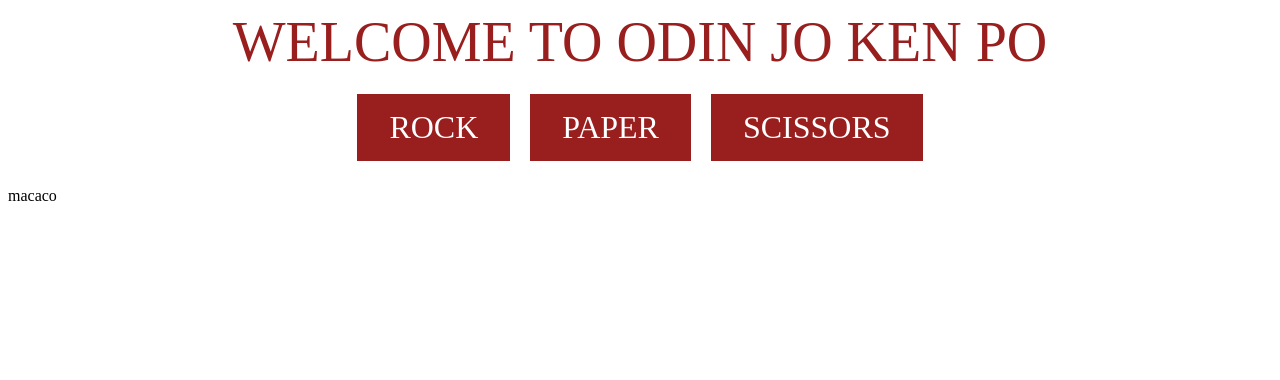
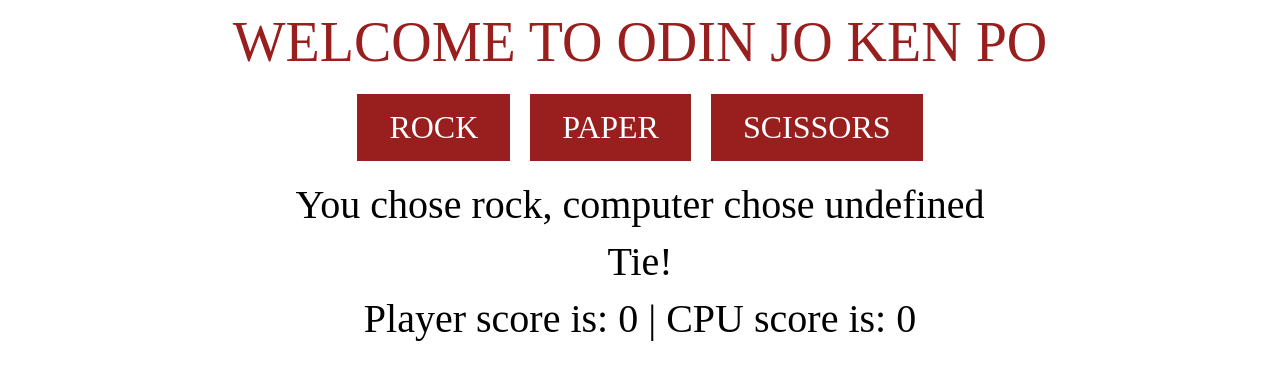
Before and after one commit to rudahjesus/odin-rps, a plain HTML site: page index.html in a window 1280 px wide. Both pictures are taken after a click on the button "ROCK". Drawn offline with Linux system fonts and the light colour scheme.

Commit message:
started the results display

```diff
--- a/index.html
+++ b/index.html
@@ -4,7 +4,7 @@
     <meta charset="UTF-8">
     <meta name="viewport" content="width=device-width, initial-scale=1.0">
     <link rel="stylesheet" href="style.css">
-    <script src="javascript.js"></script>
+    <script src="javascript.js" defer></script>
     <title>Document</title>
 </head>
 <body>
@@ -19,9 +19,12 @@
     </div>
 
     <div>
-    <p class="humanChoice"></p>
-    <p class="machineChoice"></p>
-    <div class="result">macaco</div>
+    <div class="result">The results will be displayed here!</div>
+    <div class="result" id="scoreboard">
+        Results
+    </div>
+    <div class="result" id="humanScore">Player score is: 0 | CPU score is: 0 </div>
+    <div class="result" id="finalScore"></div>
     </div>
 </body>
 </html>
--- a/javascript.js
+++ b/javascript.js
@@ -1,8 +1,11 @@
-var humanPrompt; var humanChoice; var computerChoice; var machineOptions = ["rock", "paper", "scissors"];//string
-var validValue; //bool
-var random; var playerScore = 0; var machineScore = 0; //int
-var i; var flagr, flagp, flags;
-var result = document.getElementsByClassName('result');
+var humanPrompt; var humanChoice; var computerChoice; var machineOptions = [" rock", " paper", " scissors"];
+var validValue;
+var random; var playerScore = 0; var machineScore = 0;
+var scoreDisplay = document.querySelector('.result#humanScore');
+var i;
+var results = document.querySelector('.result');
+var scoreboard = document.querySelector('.result#scoreboard');
+
 
 function getComputerChoice(){
     random = Math.floor(Math.random() * machineOptions.length);
@@ -13,26 +16,28 @@ function getComputerChoice(){
 
 function playRound(humanChoice, computerChoice){
     getComputerChoice();
-    console.log(humanChoice);
-    console.log(computerChoice);
+    results.innerText = `You chose ${humanChoice}, computer chose ${computerChoice}`;
+    //console.log(humanChoice);
+    //console.log(computerChoice);
+    if(humanChoice === "rock" && computerChoice === " scissors" ||
+        humanChoice === "scissors" && computerChoice === " paper" ||
+        humanChoice === "paper" && computerChoice === " rock"){
 
-    if(humanChoice == "rock" && computerChoice == "scissors" ||
-        humanChoice == "scissors" && computerChoice == "paper" ||
-        humanChoice == "paper" && computerChoice == "rock"){
-
-        result.innerText = 'You Won';
+        scoreboard.innerText = "You Won!"
         playerScore++;
       }
 
-    else if(humanChoice == "rock" && computerChoice == "paper" ||
-         humanChoice == "scissors" && computerChoice == "rock" ||
-         humanChoice == "paper" && computerChoice == "scissors"){
+    else if(humanChoice === "rock" && computerChoice === " paper" ||
+         humanChoice === "scissors" && computerChoice === " rock" ||
+         humanChoice === "paper" && computerChoice === " scissors"){
 
-        result.innerText = 'You Lost';
+        scoreboard.innerText = "You Lost!"
         machineScore++;
     }
-
-    console.log("The scoreboard is: Player - ", playerScore, "Computer: ", machineScore);
+    else{
+        scoreboard.innerText = "Tie!"
+    }
+    scoreDisplay.innerText = `Player score is: ${playerScore} | CPU score is: ${machineScore}`;
 }
 
 function getWinner(){
--- a/style.css
+++ b/style.css
@@ -26,3 +26,14 @@
     font-size: 32px;
     margin:10px
   }
+
+.result{
+    display: flex;
+    flex: 1;
+    color:rgb(0, 0, 0);
+    margin: 10px;
+    align-items: center;
+    justify-content: center;
+    font-family: Pike Regular;
+    font-size: 40px;
+}
```
